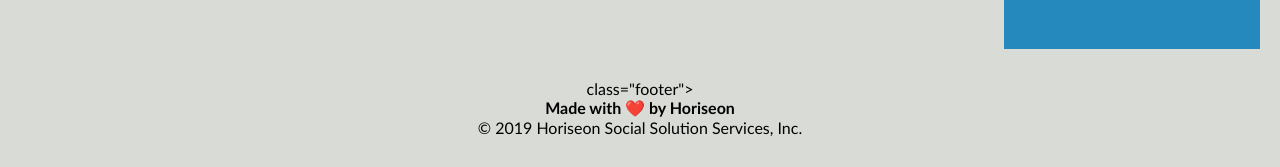
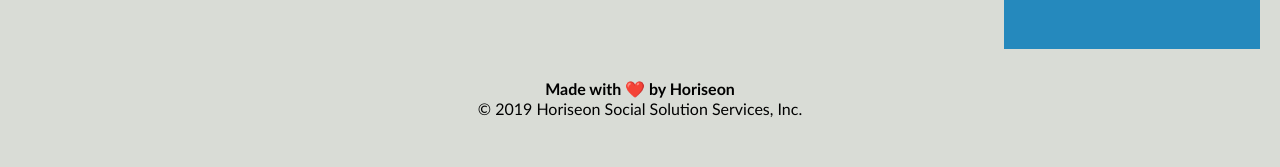
Before and after one commit to audreymking/Wk-1-Refactoring-Accessibility, a plain HTML site: page index.html in a window 1280 px wide. Shown: the part 1870-2037 px from the top of the page. Drawn offline with Linux system fonts and the light colour scheme.

Commit message:
Removed class=footer, redundant and showed up on website when launched.

```diff
--- a/index.html
+++ b/index.html
@@ -93,7 +93,7 @@
         </div>
     </section>
     <!--footer-->
-    <footer> class="footer">
+    <footer>
         <h4>Made with ❤️️ by Horiseon</h4>
         <p>
             &copy; 2019 Horiseon Social Solution Services, Inc.
```
